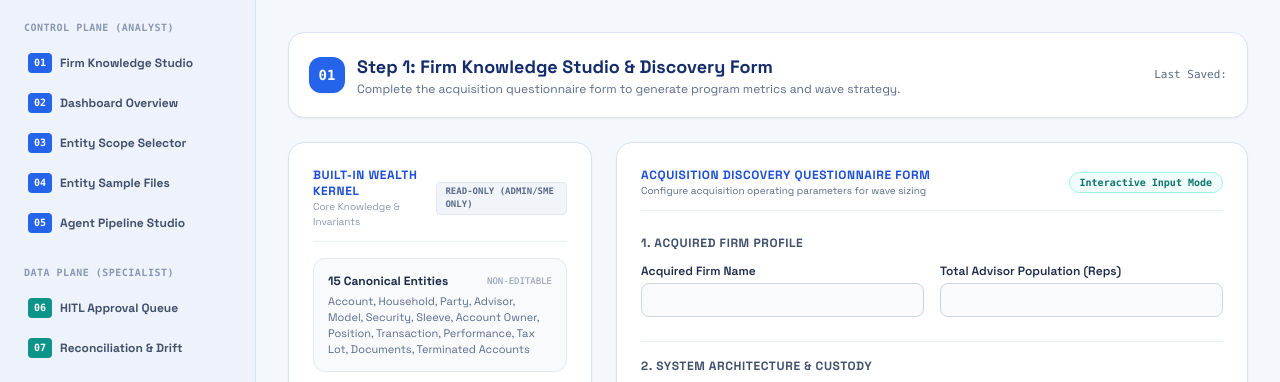
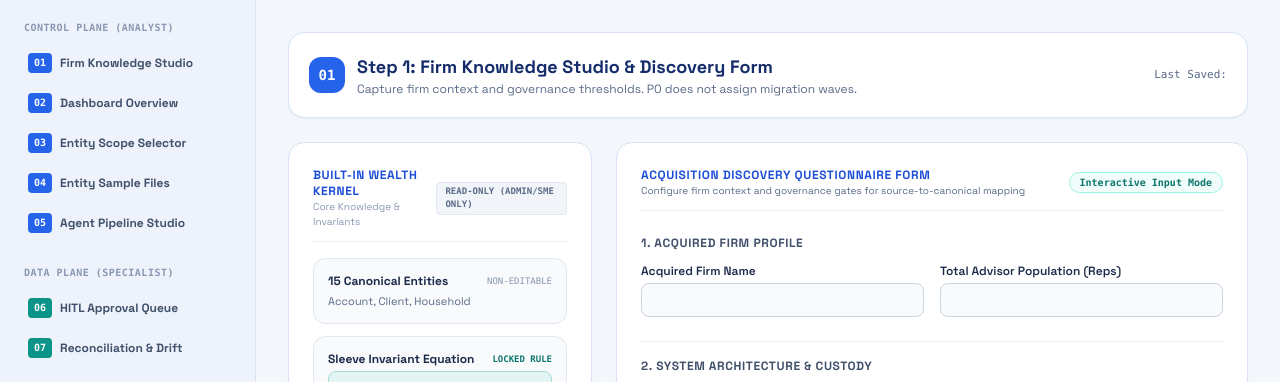
Before and after one commit to jeevamutharasiselvarasu/wealth-migration-platform, a FastAPI app: template ui/templates/firm_knowledge.html in a window 1280 px wide. Shown: the part 63-445 px from the top of the page. Run offline with FastAPI, Linux system fonts and the light colour scheme; the template is opened without the code that fills it, so the values that code supplies are empty; some libraries are stand-ins or nearby versions.

Commit message:
Clarify P0 kernel scope and remove wave-assignment wording

```diff
--- a/ui/templates/firm_knowledge.html
+++ b/ui/templates/firm_knowledge.html
@@ -8,7 +8,7 @@
             <span class="h-9 w-9 rounded-xl bg-blue-600 text-white font-bold flex items-center justify-center text-sm font-mono shadow-sm">01</span>
             <div>
                 <h1 class="text-lg font-bold text-[#152c6b]">Step 1: Firm Knowledge Studio & Discovery Form</h1>
-                <p class="text-xs text-[#5a6a88]">Complete the acquisition questionnaire form to generate program metrics and wave strategy.</p>
+                <p class="text-xs text-[#5a6a88]">Capture firm context and governance thresholds. P0 does not assign migration waves.</p>
             </div>
         </div>
         <div class="text-right text-[11px] font-mono text-[#5a6a88]">
@@ -40,10 +40,10 @@
             <form action="/api/kernel/update" method="POST" class="space-y-3 text-xs">
                 <div class="bg-[#f8fafc] p-3.5 rounded-xl border border-[#e2e8f0] space-y-1">
                     <div class="flex justify-between items-center">
-                        <span class="font-bold text-[#1c2a4a]">15 Canonical Entities</span>
+                        <span class="font-bold text-[#1c2a4a]">P0 Canonical Entities</span>
                         <span class="text-[9px] text-[#8a97b2] font-mono">FIXED TAXONOMY</span>
                     </div>
-                    <div class="text-[11px] text-[#5a6a88]">Account, Household, Client, Advisor, Model, Security, Sleeve, Account Owner, Position, Transaction, Performance, Tax Lot, Documents, Terminated Accounts</div>
+                    <div class="text-[11px] text-[#5a6a88]">Account, Client, Household</div>
                 </div>
 
                 <div class="bg-[#f8fafc] p-3.5 rounded-xl border border-[#e2e8f0] space-y-2">
@@ -75,7 +75,7 @@
                         <span class="font-bold text-[#1c2a4a]">15 Canonical Entities</span>
                         <span class="text-[9px] text-[#8a97b2] font-mono">NON-EDITABLE</span>
                     </div>
-                    <div class="text-[11px] text-[#5a6a88]">Account, Household, Party, Advisor, Model, Security, Sleeve, Account Owner, Position, Transaction, Performance, Tax Lot, Documents, Terminated Accounts</div>
+                    <div class="text-[11px] text-[#5a6a88]">Account, Client, Household</div>
                 </div>
 
                 <div class="bg-[#f8fafc] p-3.5 rounded-xl border border-[#e2e8f0] space-y-1">
@@ -131,7 +131,7 @@
             <div class="flex justify-between items-center border-b border-[#e9eff9] pb-3">
                 <div>
                     <h2 class="text-xs font-bold uppercase text-blue-700 tracking-wider">Acquisition Discovery Questionnaire Form</h2>
-                    <p class="text-[10px] text-[#5a6a88]">Configure acquisition operating parameters for wave sizing</p>
+                    <p class="text-[10px] text-[#5a6a88]">Configure firm context and governance gates for source-to-canonical mapping</p>
                 </div>
                 <span class="text-[10px] text-teal-700 bg-teal-50 border border-teal-200 px-2.5 py-0.5 rounded-full font-mono font-semibold">
                     Interactive Input Mode
```
